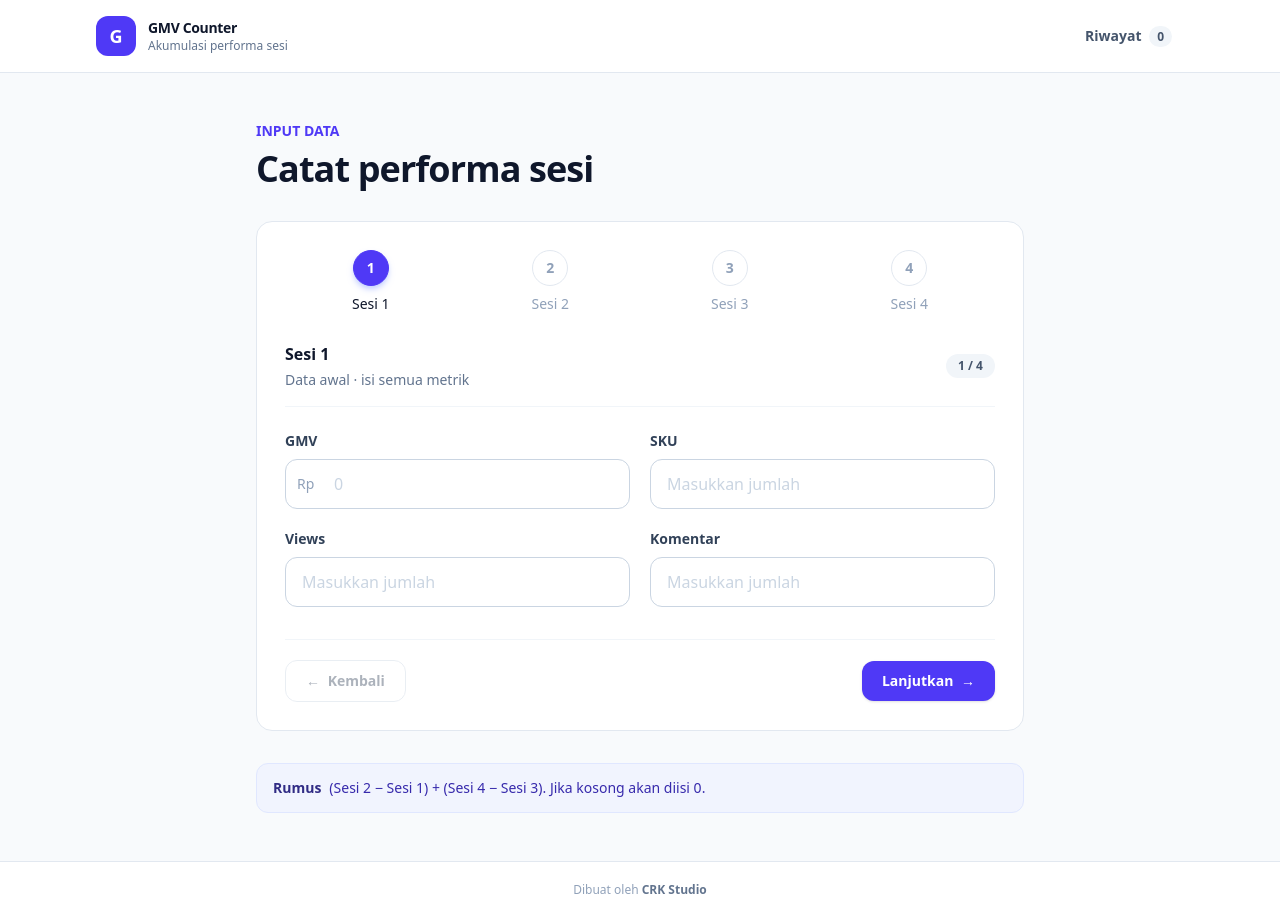
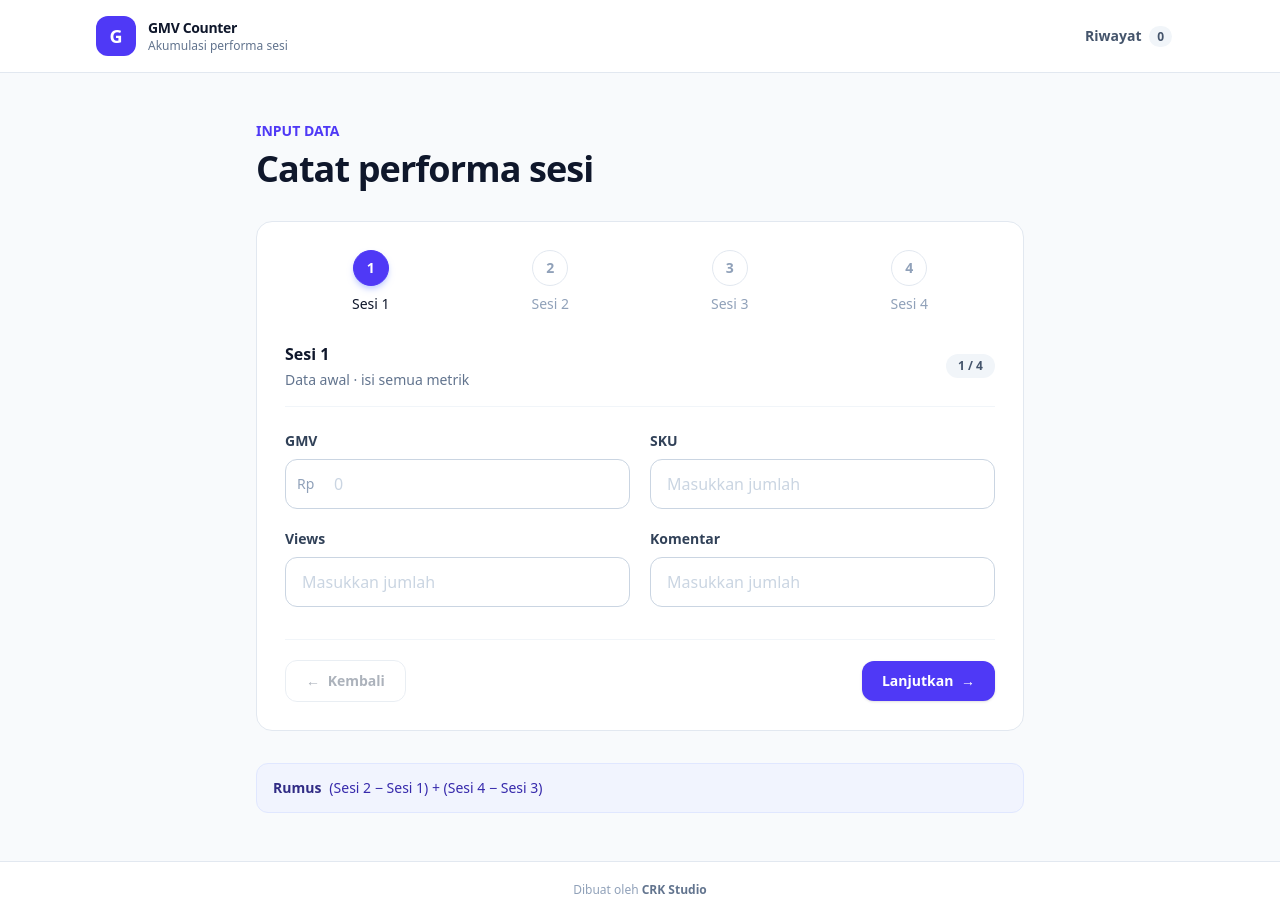
Before and after one commit to faizallmaullana/gmv-counter, a Vue app: page / in a window 1280 px wide. Built offline with nearby package versions, Linux system fonts and the light colour scheme.

Commit message:
fix: copywriting

```diff
--- a/src/App.vue
+++ b/src/App.vue
@@ -228,7 +228,7 @@ onMounted(() => {
             <button v-else class="rounded-xl bg-indigo-600 px-5 py-2.5 text-sm font-semibold text-white shadow-sm transition hover:bg-indigo-700 disabled:cursor-not-allowed disabled:opacity-50" :disabled="saving" @click="fillEmptyValues(currentSession); saveReport()">{{ saving ? 'Menyimpan…' : 'Hitung & simpan laporan' }} <span v-if="!saving" class="ml-1">→</span></button>
           </div>
         </div>
-        <div class="rounded-xl border border-indigo-100 bg-indigo-50/70 px-4 py-3 text-sm leading-6 text-indigo-900"><span class="mr-2 font-bold">Rumus</span><span class="text-indigo-800">(Sesi 2 − Sesi 1) + (Sesi 4 − Sesi 3). Jika kosong akan diisi 0.</span></div>
+        <div class="rounded-xl border border-indigo-100 bg-indigo-50/70 px-4 py-3 text-sm leading-6 text-indigo-900"><span class="mr-2 font-bold">Rumus</span><span class="text-indigo-800">(Sesi 2 − Sesi 1) + (Sesi 4 − Sesi 3)</span></div>
       </section>
 
       <section v-else-if="page === 'report' && activeResult" class="mx-auto max-w-4xl">
```
